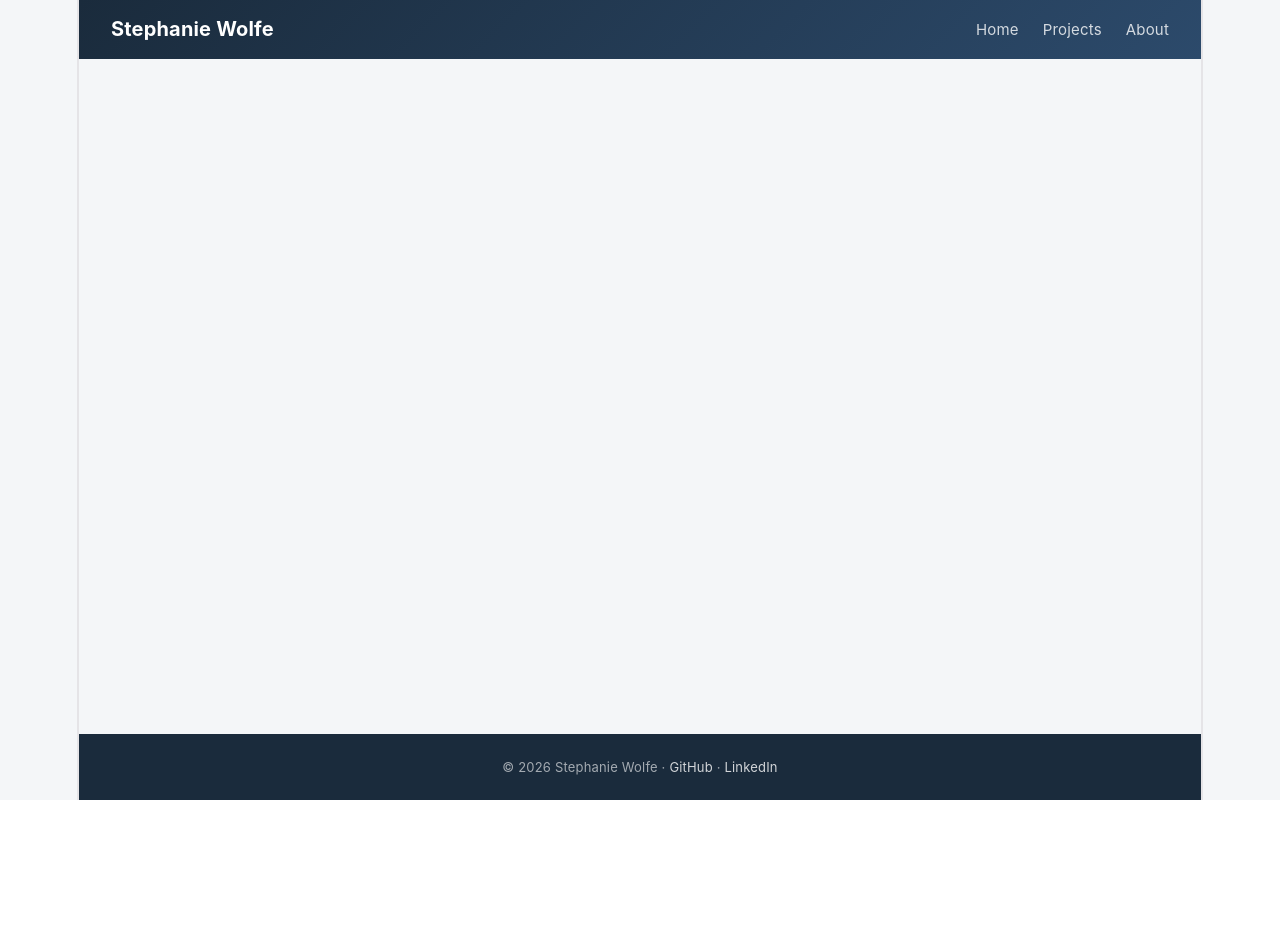
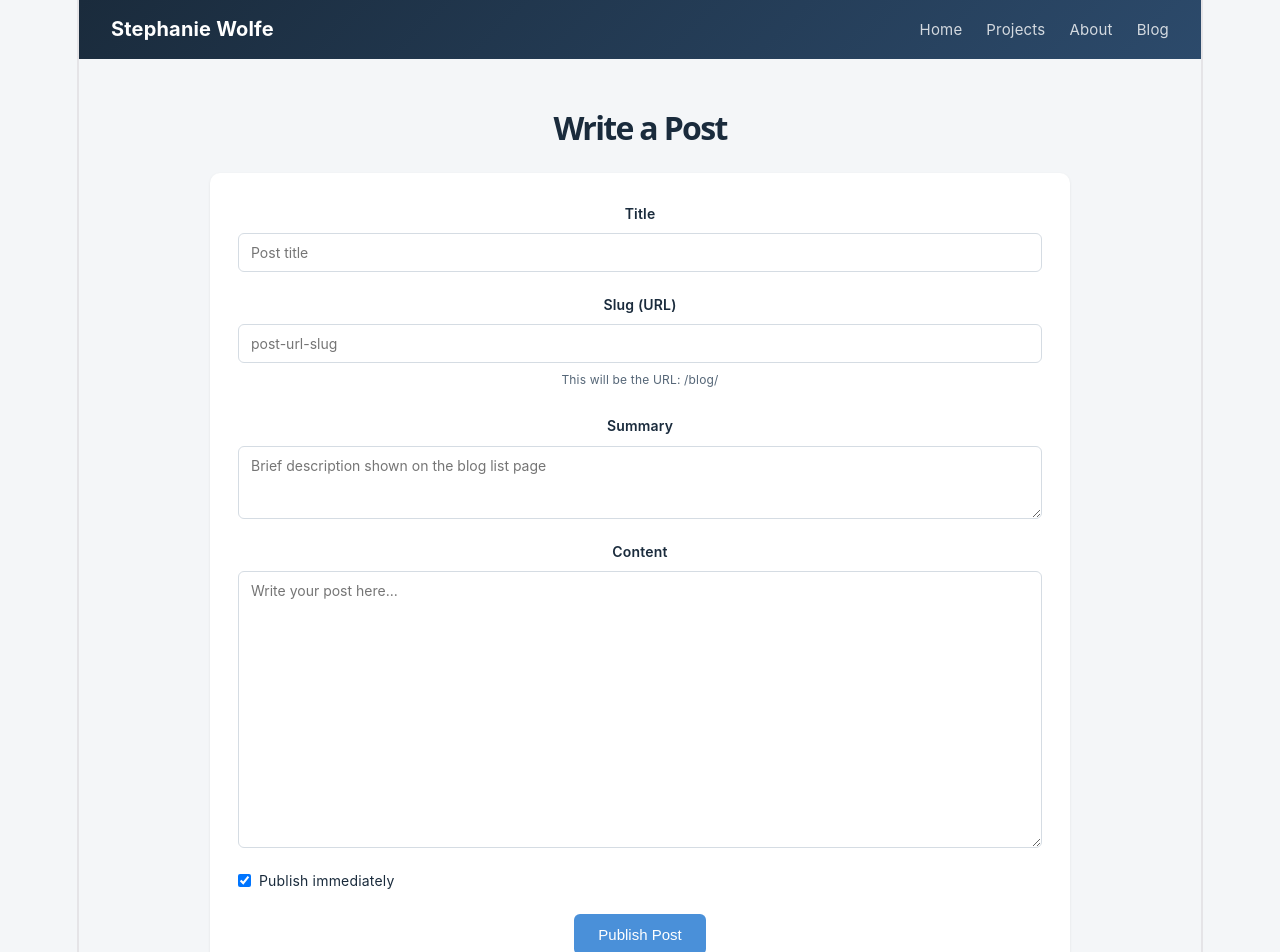
Before and after one commit to StephanieWolfe/wolfe-portfolio, a Vue app: page /blog/new in a window 1280 px wide. Shown: the top 952 px of the page. Before the commit the page ends 800 px from the top, so only its background shows below. Built offline with nearby package versions, Linux system fonts and the light colour scheme; no server answers.

Commit message:
Add blog with list, post, and write pages

```diff
--- a/src/App.vue
+++ b/src/App.vue
@@ -8,6 +8,7 @@
         <router-link to="/">Home</router-link>
         <router-link to="/projects">Projects</router-link>
         <router-link to="/about">About</router-link>
+        <router-link to="/blog">Blog</router-link>
       </div>
     </nav>
 
--- a/src/router/index.js
+++ b/src/router/index.js
@@ -2,11 +2,17 @@ import { createRouter, createWebHistory } from 'vue-router';
 import Home from '../views/Home.vue';
 import Projects from '../views/Projects.vue';
 import About from '../views/About.vue';
+import Blog from '../views/Blog.vue';
+import BlogPost from '../views/BlogPost.vue';
+import NewPost from '../views/NewPost.vue';
 
 const routes = [
   { path: '/', component: Home },
   { path: '/projects', component: Projects },
   { path: '/about', component: About },
+  { path: '/blog', component: Blog },
+  { path: '/blog/:slug', component: BlogPost },
+  { path: '/blog/new', component: NewPost },
 ];
 
 const router = createRouter({
--- /dev/null
+++ b/src/views/Blog.vue
@@ -0,0 +1,150 @@
+<template>
+  <div class="blog">
+    <h1>Blog</h1>
+    <p class="subtitle">Thoughts on software development, legacy modernization, and what I'm learning.</p>
+
+    <div v-if="loading" class="loading">Loading posts...</div>
+
+    <div v-else-if="posts.length === 0" class="empty">
+      <p>No posts yet — check back soon.</p>
+    </div>
+
+    <div v-else class="post-list">
+      <div v-for="post in posts" :key="post.id" class="post-card" @click="goToPost(post.slug)">
+        <div class="post-meta">{{ formatDate(post.created_at) }}</div>
+        <h2>{{ post.title }}</h2>
+        <p>{{ post.summary }}</p>
+        <span class="read-more">Read more →</span>
+      </div>
+    </div>
+
+    <div class="write-link">
+      <router-link to="/blog/new" class="btn btn-secondary">+ Write a Post</router-link>
+    </div>
+  </div>
+</template>
+
+<script>
+import axios from 'axios';
+import API_BASE from '../api';
+
+export default {
+  name: 'Blog',
+  data() {
+    return {
+      posts: [],
+      loading: true,
+    }
+  },
+  async mounted() {
+    try {
+      const response = await axios.get(`${API_BASE}/api/blog/posts`);
+      this.posts = response.data;
+    } catch (err) {
+      console.error('Failed to fetch posts:', err);
+    } finally {
+      this.loading = false;
+    }
+  },
+  methods: {
+    goToPost(slug) {
+      this.$router.push(`/blog/${slug}`);
+    },
+    formatDate(dateStr) {
+      return new Date(dateStr).toLocaleDateString('en-US', {
+        year: 'numeric',
+        month: 'long',
+        day: 'numeric'
+      });
+    }
+  }
+}
+</script>
+
+<style scoped>
+.blog h1 {
+  font-size: 32px;
+  font-weight: 700;
+  margin-bottom: 12px;
+  color: #1A2B3C;
+}
+
+.subtitle {
+  font-size: 16px;
+  color: #556677;
+  margin-bottom: 40px;
+  line-height: 1.6;
+}
+
+.loading, .empty {
+  text-align: center;
+  color: #556677;
+  padding: 48px 0;
+  font-size: 15px;
+}
+
+.post-list {
+  display: flex;
+  flex-direction: column;
+  gap: 20px;
+  margin-bottom: 32px;
+}
+
+.post-card {
+  background: white;
+  border-radius: 10px;
+  padding: 24px;
+  box-shadow: 0 1px 3px rgba(0,0,0,0.08);
+  cursor: pointer;
+  transition: box-shadow 0.15s ease;
+}
+
+.post-card:hover {
+  box-shadow: 0 3px 8px rgba(0,0,0,0.12);
+}
+
+.post-meta {
+  font-size: 13px;
+  color: #4A90D9;
+  margin-bottom: 8px;
+  font-weight: 500;
+}
+
+.post-card h2 {
+  font-size: 20px;
+  font-weight: 600;
+  color: #1A2B3C;
+  margin-bottom: 8px;
+}
+
+.post-card p {
+  font-size: 14px;
+  color: #556677;
+  line-height: 1.6;
+  margin-bottom: 12px;
+}
+
+.read-more {
+  font-size: 13px;
+  color: #4A90D9;
+  font-weight: 500;
+}
+
+.write-link {
+  margin-top: 16px;
+}
+
+.btn {
+  padding: 10px 20px;
+  border-radius: 6px;
+  text-decoration: none;
+  font-size: 14px;
+  font-weight: 500;
+}
+
+.btn-secondary {
+  background-color: white;
+  color: #1A2B3C;
+  border: 1px solid #D5DCE3;
+}
+</style>
--- /dev/null
+++ b/src/views/BlogPost.vue
@@ -0,0 +1,110 @@
+<template>
+  <div class="blog-post">
+    <div v-if="loading" class="loading">Loading post...</div>
+
+    <div v-else-if="error" class="error">
+      <p>{{ error }}</p>
+      <router-link to="/blog" class="btn btn-secondary">Back to Blog</router-link>
+    </div>
+
+    <div v-else-if="post">
+      <router-link to="/blog" class="back-link">← Back to Blog</router-link>
+      <div class="post-meta">{{ formatDate(post.created_at) }}</div>
+      <h1>{{ post.title }}</h1>
+      <div class="post-content">{{ post.content }}</div>
+    </div>
+  </div>
+</template>
+
+<script>
+import axios from 'axios';
+import API_BASE from '../api';
+
+export default {
+  name: 'BlogPost',
+  data() {
+    return {
+      post: null,
+      loading: true,
+      error: null,
+    }
+  },
+  async mounted() {
+    try {
+      const slug = this.$route.params.slug;
+      const response = await axios.get(`${API_BASE}/api/blog/posts/${slug}`);
+      this.post = response.data;
+    } catch (err) {
+      this.error = err.response?.status === 404
+        ? 'Post not found.'
+        : 'Something went wrong loading this post.';
+    } finally {
+      this.loading = false;
+    }
+  },
+  methods: {
+    formatDate(dateStr) {
+      return new Date(dateStr).toLocaleDateString('en-US', {
+        year: 'numeric',
+        month: 'long',
+        day: 'numeric'
+      });
+    }
+  }
+}
+</script>
+
+<style scoped>
+.loading, .error {
+  text-align: center;
+  padding: 48px 0;
+  color: #556677;
+}
+
+.back-link {
+  display: inline-block;
+  color: #4A90D9;
+  text-decoration: none;
+  font-size: 14px;
+  margin-bottom: 16px;
+}
+
+.back-link:hover {
+  text-decoration: underline;
+}
+
+.post-meta {
+  font-size: 13px;
+  color: #4A90D9;
+  font-weight: 500;
+  margin-bottom: 8px;
+}
+
+h1 {
+  font-size: 32px;
+  font-weight: 700;
+  color: #1A2B3C;
+  margin-bottom: 24px;
+  line-height: 1.3;
+}
+
+.post-content {
+  font-size: 16px;
+  color: #334455;
+  line-height: 1.8;
+  white-space: pre-wrap;
+}
+
+.btn {
+  display: inline-block;
+  margin-top: 16px;
+  padding: 10px 20px;
+  border-radius: 6px;
+  text-decoration: none;
+  font-size: 14px;
+  font-weight: 500;
+  background: white;
+  color: #1A2B3C;
+  border: 1px solid #D5DCE3;
+}
+</style>
--- /dev/null
+++ b/src/views/NewPost.vue
@@ -0,0 +1,202 @@
+<template>
+  <div class="new-post">
+    <h1>Write a Post</h1>
+
+    <div v-if="success" class="success">
+      Post published! <router-link to="/blog">View Blog</router-link>
+    </div>
+
+    <div v-if="error" class="error">{{ error }}</div>
+
+    <div class="form">
+      <div class="field">
+        <label>Title</label>
+        <input v-model="form.title" placeholder="Post title" @input="generateSlug" />
+      </div>
+
+      <div class="field">
+        <label>Slug (URL)</label>
+        <input v-model="form.slug" placeholder="post-url-slug" />
+        <small>This will be the URL: /blog/{{ form.slug }}</small>
+      </div>
+
+      <div class="field">
+        <label>Summary</label>
+        <textarea v-model="form.summary" placeholder="Brief description shown on the blog list page" rows="3" />
+      </div>
+
+      <div class="field">
+        <label>Content</label>
+        <textarea v-model="form.content" placeholder="Write your post here..." rows="15" />
+      </div>
+
+      <div class="field checkbox">
+        <input type="checkbox" v-model="form.published" id="published" />
+        <label for="published">Publish immediately</label>
+      </div>
+
+      <button @click="handleSubmit" :disabled="loading" class="btn btn-primary">
+        {{ loading ? 'Publishing...' : 'Publish Post' }}
+      </button>
+    </div>
+  </div>
+</template>
+
+<script>
+import axios from 'axios';
+import API_BASE from '../api';
+
+export default {
+  name: 'NewPost',
+  data() {
+    return {
+      form: {
+        title: '',
+        slug: '',
+        summary: '',
+        content: '',
+        published: true,
+      },
+      loading: false,
+      error: null,
+      success: false,
+    }
+  },
+  methods: {
+    generateSlug() {
+      this.form.slug = this.form.title
+        .toLowerCase()
+        .replace(/[^a-z0-9\s-]/g, '')
+        .trim()
+        .replace(/\s+/g, '-');
+    },
+    async handleSubmit() {
+      this.error = null;
+      this.success = false;
+
+      if (!this.form.title || !this.form.slug || !this.form.summary || !this.form.content) {
+        this.error = 'All fields are required.';
+        return;
+      }
+
+      this.loading = true;
+      try {
+        await axios.post(`${API_BASE}/api/blog/posts`, this.form);
+        this.success = true;
+        this.form = { title: '', slug: '', summary: '', content: '', published: true };
+      } catch (err) {
+        this.error = err.response?.data?.error || 'Something went wrong publishing the post.';
+      } finally {
+        this.loading = false;
+      }
+    }
+  }
+}
+</script>
+
+<style scoped>
+.new-post h1 {
+  font-size: 32px;
+  font-weight: 700;
+  margin-bottom: 32px;
+  color: #1A2B3C;
+}
+
+.form {
+  background: white;
+  border-radius: 10px;
+  padding: 28px;
+  box-shadow: 0 1px 3px rgba(0,0,0,0.08);
+}
+
+.field {
+  margin-bottom: 20px;
+}
+
+label {
+  display: block;
+  font-size: 14px;
+  font-weight: 600;
+  color: #1A2B3C;
+  margin-bottom: 6px;
+}
+
+input, textarea {
+  display: block;
+  width: 100%;
+  padding: 10px 12px;
+  border: 1px solid #D5DCE3;
+  border-radius: 6px;
+  font-size: 14px;
+  font-family: inherit;
+}
+
+input:focus, textarea:focus {
+  outline: none;
+  border-color: #4A90D9;
+}
+
+small {
+  display: block;
+  font-size: 12px;
+  color: #556677;
+  margin-top: 4px;
+}
+
+.checkbox {
+  display: flex;
+  align-items: center;
+  gap: 8px;
+}
+
+.checkbox input {
+  width: auto;
+}
+
+.checkbox label {
+  margin: 0;
+  font-weight: 400;
+}
+
+.btn {
+  padding: 12px 24px;
+  border-radius: 6px;
+  border: none;
+  font-size: 15px;
+  font-weight: 500;
+  cursor: pointer;
+}
+
+.btn-primary {
+  background-color: #4A90D9;
+  color: white;
+}
+
+.btn-primary:disabled {
+  background-color: #B5C4D1;
+  cursor: not-allowed;
+}
+
+.success {
+  background: #E8F5E9;
+  color: #2E7D32;
+  padding: 12px 16px;
+  border-radius: 6px;
+  margin-bottom: 20px;
+  font-size: 14px;
+}
+
+.success a {
+  color: #2E7D32;
+  font-weight: 600;
+}
+
+.error {
+  background: #FDEAEA;
+  color: #C0392B;
+  padding: 12px 16px;
+  border-radius: 6px;
+  margin-bottom: 20px;
+  font-size: 14px;
+}
+</style>
```
